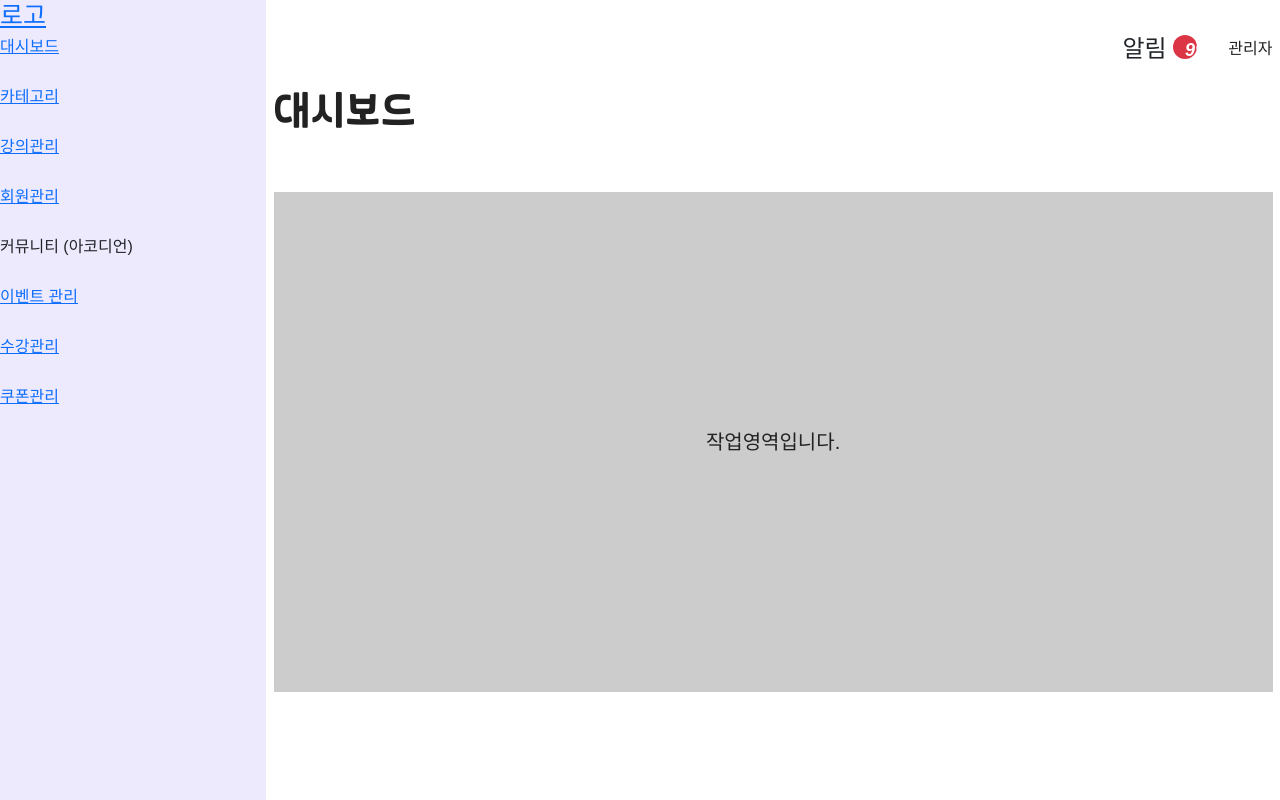
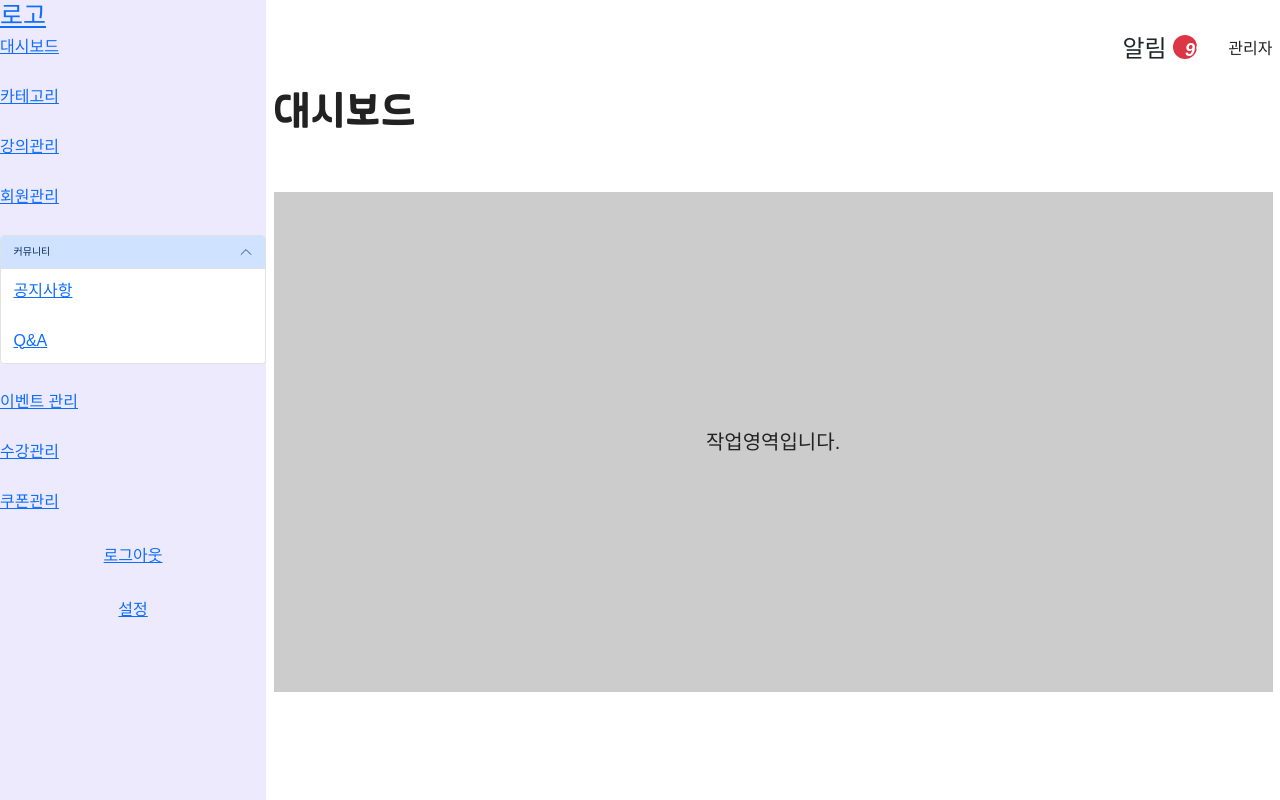
Before and after one commit to briannayoo/ccccoding, a PHP site: page /guide/sub_guide.html in a window 1280 px wide. Run offline with PHP 8.4, Linux system fonts and the light colour scheme.

Commit message:
[mod]박소현/html+css/포인트수정 서브가이드 gnb추가

```diff
--- a/css/common.css
+++ b/css/common.css
@@ -93,6 +93,7 @@ input::placeholder {color: var(--placeh-c, #969696);}
 /*========== 총건수 ==========*/
 .total {display:flex; margin:32px 0;}
 .total > span {position:relative; padding:0 10px;}
+.total > span.point {color:var(--primary-c); font-weight:var(--bold);}
 .total > span:after {content:''; position:absolute; top:7px; bottom:7px; width:1px; margin:0 10px; background-color:#ccc;}
 .total > span:last-of-type:after {content:none;}
 .total > span > em {font-style:normal; font-weight:var(--bold, 700);}
--- a/guide/guide.html
+++ b/guide/guide.html
@@ -761,7 +761,7 @@
       <h3 class="tit-h3 mt-5">총건수</h3> <!--가이드타이틀-->
       <div class="total">
         <span>총 <em>8</em>건</span>
-        <span>활성화 <em>8</em>건</span>
+        <span class="point">활성화 <em>8</em>건</span>
         <span>비활성화 <em>8</em>건</span>
       </div>
 
--- a/guide/sub_guide.html
+++ b/guide/sub_guide.html
@@ -35,7 +35,27 @@
           <a href="#" class="">회원관리</a>
         </li>
         <li class="list-group-item">
-          <button type="button" class="list-group-item ">커뮤니티 (아코디언)</ㅠ>
+          <div class="accordion" id="accordionExample">
+            <div class="accordion-item">
+              <h2 class="accordion-header">
+                <button class="accordion-button" type="button" data-bs-toggle="collapse" data-bs-target="#collapseOne" aria-expanded="true" aria-controls="collapseOne">
+                  커뮤니티
+                </button>
+              </h2>
+              <div id="collapseOne" class="accordion-collapse collapse show" data-bs-parent="#accordionExample">
+                <div class="accordion-body">
+                  <ul class="list-group">
+                    <li class="list-group-item">
+                      <a href="#">공지사항</a>
+                    </li>
+                    <li class="list-group-item">
+                      <a href="#">Q&amp;A</a>
+                    </li>
+                  </ul>
+                </div>
+              </div>
+            </div>
+          </div>
         </li>
         <li class="list-group-item">
           <a href="#" class="">이벤트 관리</a>
@@ -45,6 +65,15 @@
         </li>
         <li class="list-group-item">
           <a href="#" class="">쿠폰관리</a>
+        </li>
+      </ul>
+
+      <ul class="list-group util-list">
+        <li class="list-group-item">
+          <a href="">로그아웃</a>
+        </li>
+        <li class="list-group-item">
+          <a href="">설정</a>
         </li>
       </ul>
     </nav>
```
